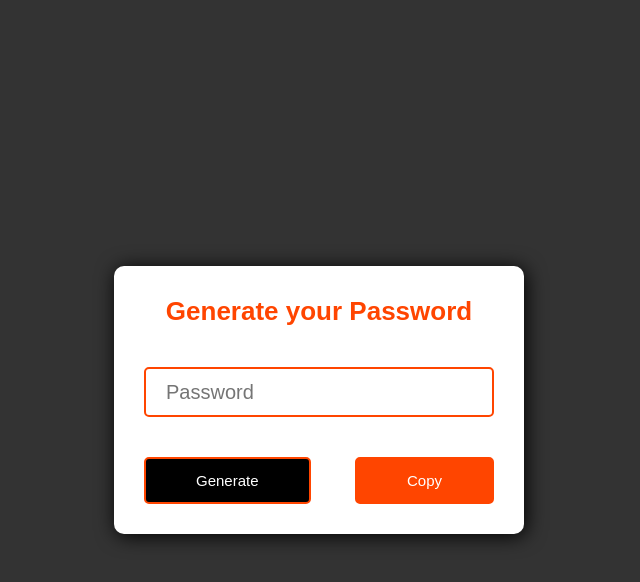
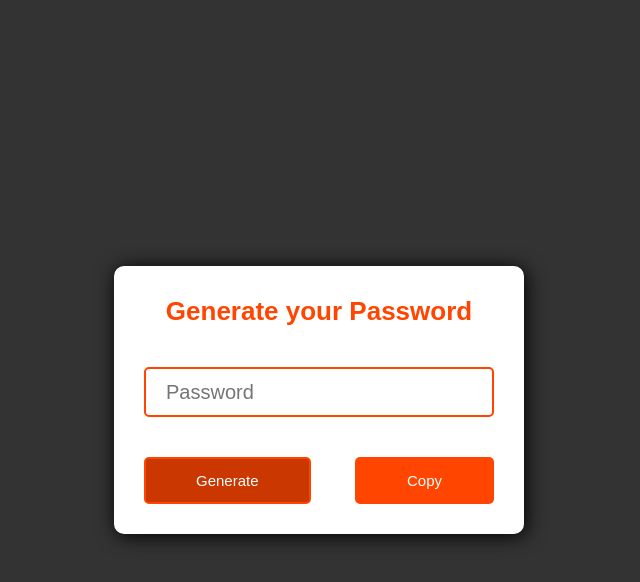
Before and after one commit to safran6ix/PasswordGen, a plain HTML site: page index.html in a window 1280 px wide. In both pictures the pointer is over the element "Generate". Shown: the whole page, without its empty margins (321-961 px from the left). Drawn offline with Linux system fonts and the light colour scheme.

Commit message:
Modified

```diff
--- a/style.css
+++ b/style.css
@@ -39,6 +39,7 @@ input {
     border: 2px solid orangered;
     outline: none;
     font-size: 20px;
+    cursor: pointer;
 }
 
 input::placeholder {
@@ -62,5 +63,5 @@ input::placeholder {
 
 .btn:hover {
     color: white;
-    background-color: black;
+    background-color: rgb(203, 55, 1);
 }
```
